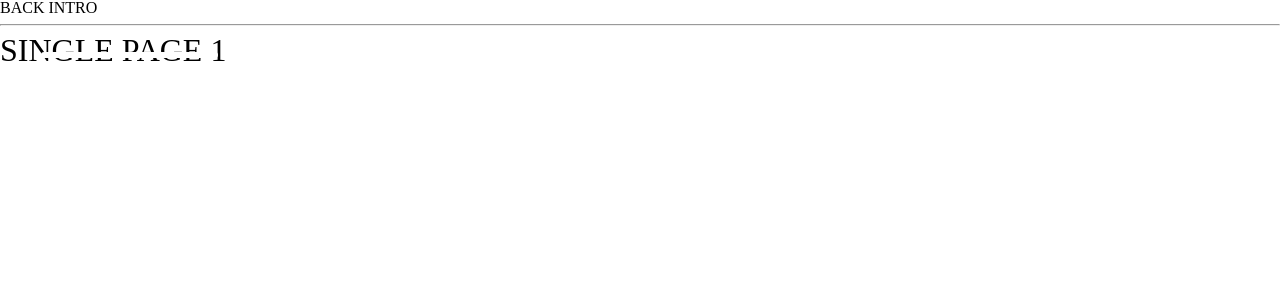
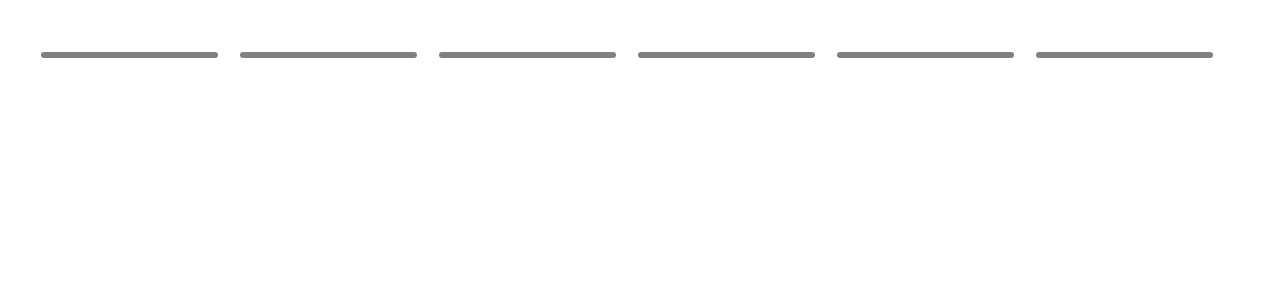
Before and after one commit to May16890/Apollo-webdoc, a React (Create React App) app: page /singlePage/1 in a window 1280 px wide. Shown: the top 300 px of the page. Built offline with nearby package versions, Linux system fonts and the light colour scheme.

Commit message:
feat in progress: timeline in single pages

```diff
--- a/src/components/IntroPage/IntroPage.js
+++ b/src/components/IntroPage/IntroPage.js
@@ -11,7 +11,7 @@ class IntroPage extends Component {
       <section className="intro">
         <div className="blackOverlay"></div>
         <img className="bgIntro" alt="bgIntro" src={bgIntro}/>
-        <Timeline />
+        <Timeline color='white'/>
         <div className='intro__introContainer'>
           <Link className='intro__introContainer__homeLink' to='/'>Accueil</Link>
           <div className='intro__introContainer__wrapper'>
--- a/src/components/SinglePage/SinglePage.js
+++ b/src/components/SinglePage/SinglePage.js
@@ -7,10 +7,10 @@ class SinglePage extends Component {
   render() {
     return (
       <section>
-        <Link to='/intro'>BACK INTRO</Link>
+        <Timeline color='grey' />
+        {/* <Link to='/intro'>BACK INTRO</Link>
         <hr />
-        <h1 style={{ color: 'black', fontSize:'2em', }}>SINGLE PAGE {this.props.page}</h1>
-        <Timeline />
+        <h1 style={{ color: 'black', fontSize:'2em', }}>SINGLE PAGE {this.props.page}</h1> */}
       </section>
     );
   }
--- a/src/components/Timeline/Timeline.js
+++ b/src/components/Timeline/Timeline.js
@@ -60,17 +60,17 @@ class Timeline extends Component {
                 <div className={`timelineContainer ${this.state.isClosed ? 'hidden' : ''}`}>
                     <div className='timeline'>
                         <TimelineDate date='1950' isRed={(targets[0] === 1 || targets[1]  === 1)}/>
-                        <TimelinePeriod text='Premice' link='/singlePage/premice' targets={[1, 2]} setTargets={this.setTargets} removeTargets={this.removeTargets}/>
+                        <TimelinePeriod color={this.props.color} text='Premice' link='/singlePage/premice' targets={[1, 2]} setTargets={this.setTargets} removeTargets={this.removeTargets}/>
                         <TimelineDate date='1966' isRed={(targets[0] === 2 || targets[1]  === 2)}/>
-                        <TimelinePeriod text='Apollo 1' link='/singlePage/apollo1' targets={[2, 3]} setTargets={this.setTargets} removeTargets={this.removeTargets}/>
+                        <TimelinePeriod color={this.props.color} text='Apollo 1' link='/singlePage/apollo1' targets={[2, 3]} setTargets={this.setTargets} removeTargets={this.removeTargets}/>
                         <TimelineDate date='1969' isRed={(targets[0] === 3 || targets[1]  === 3)}/>
-                        <TimelinePeriod text='Apollo 2' link='/singlePage/apollo2' targets={[3, 4]} setTargets={this.setTargets} removeTargets={this.removeTargets}/>
+                        <TimelinePeriod color={this.props.color} text='Apollo 2' link='/singlePage/apollo2' targets={[3, 4]} setTargets={this.setTargets} removeTargets={this.removeTargets}/>
                         <TimelineDate date='1969' isRed={(targets[0] === 4 || targets[1]  === 4)}/>
-                        <TimelinePeriod text='Apollo 3' link='/singlePage/apollo3' targets={[4, 5]} setTargets={this.setTargets} removeTargets={this.removeTargets}/>
+                        <TimelinePeriod color={this.props.color} text='Apollo 3' link='/singlePage/apollo3' targets={[4, 5]} setTargets={this.setTargets} removeTargets={this.removeTargets}/>
                         <TimelineDate date='1972' isRed={(targets[0] === 5 || targets[1]  === 5)}/>
-                        <TimelinePeriod text='Apollo Soyuz' link='/singlePage/apolloSoyuz' targets={[5, 6]} setTargets={this.setTargets} removeTargets={this.removeTargets}/>
+                        <TimelinePeriod color={this.props.color} text='Apollo Soyuz' link='/singlePage/apolloSoyuz' targets={[5, 6]} setTargets={this.setTargets} removeTargets={this.removeTargets}/>
                         <TimelineDate date='1975' isRed={(targets[0] === 6 || targets[1]  === 6)}/>
-                        <TimelinePeriod text='Today' link='/singlePage/today' targets={[6, 7]} setTargets={this.setTargets} removeTargets={this.removeTargets}/>
+                        <TimelinePeriod color={this.props.color} text='Today' link='/singlePage/today' targets={[6, 7]} setTargets={this.setTargets} removeTargets={this.removeTargets}/>
                         <TimelineDate date='2019'  isRed={(targets[0] === 7 || targets[1]  === 7)}/>
                         {toggleBtn}
                     </div>
--- a/src/components/TimelinePeriod/TimelinePeriod.js
+++ b/src/components/TimelinePeriod/TimelinePeriod.js
@@ -25,7 +25,7 @@ class TimelinePeriod extends Component {
         const { link, text } = this.props;
         const isAppearClass = this.state.isAppear ? 'appear' : '';
         return (
-            <Link onMouseOver={this.textAppear} onMouseLeave={this.textDisappear} className='timeline__period' to={`${link}`}>
+            <Link style={{backgroundColor: this.props.color}} onMouseOver={this.textAppear} onMouseLeave={this.textDisappear} className='timeline__period' to={`${link}`}>
                 <span className={`timeline__period__text ${isAppearClass}`}>{text}</span>
             </Link>
         )
--- a/src/components/TimelinePeriod/TimelinePeriod.scss
+++ b/src/components/TimelinePeriod/TimelinePeriod.scss
@@ -16,7 +16,7 @@
     &__period:hover {
         height: 11px;
         transform: translateY(-5px);
-        background: #CC2F2F;
+        background: #CC2F2F !important;
         opacity: 1;
     }
 }
```
